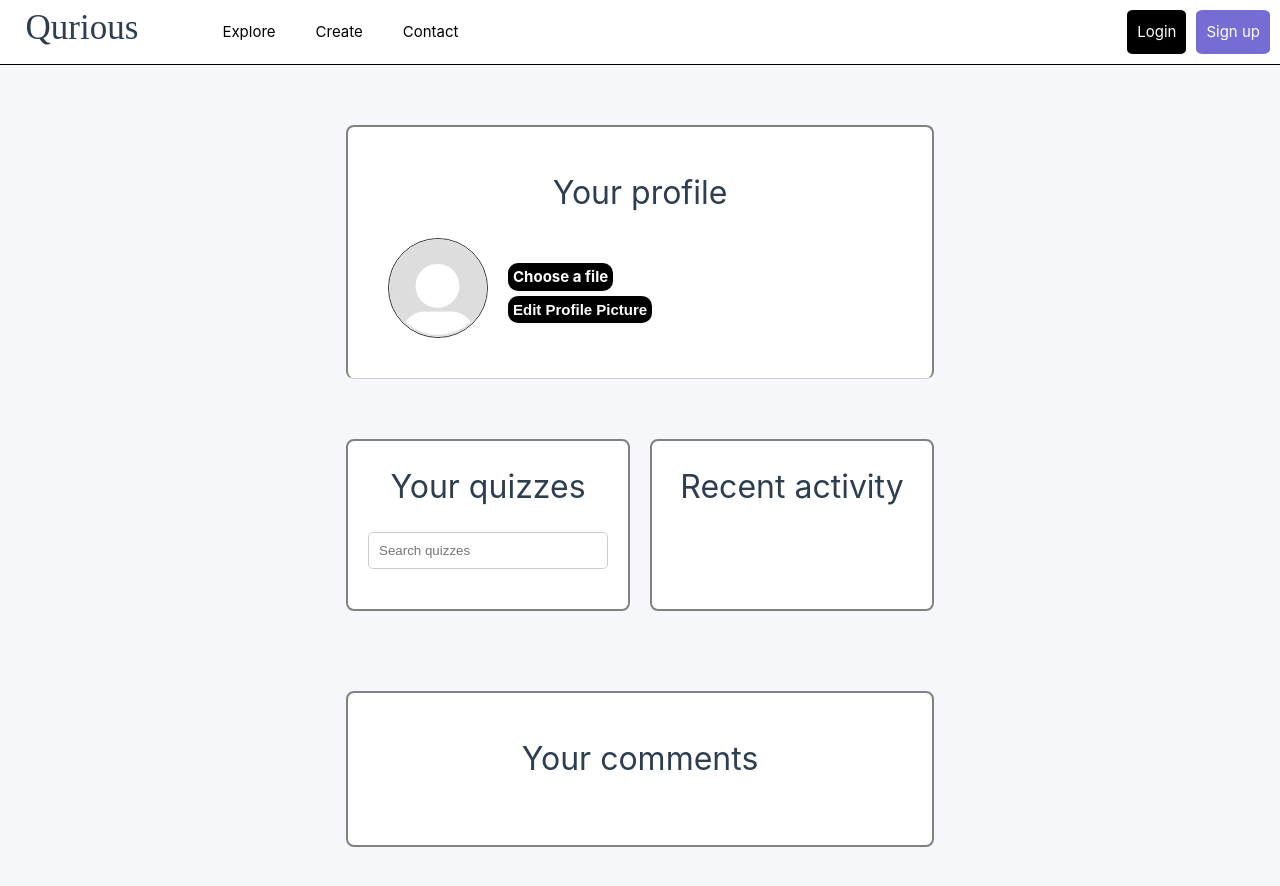
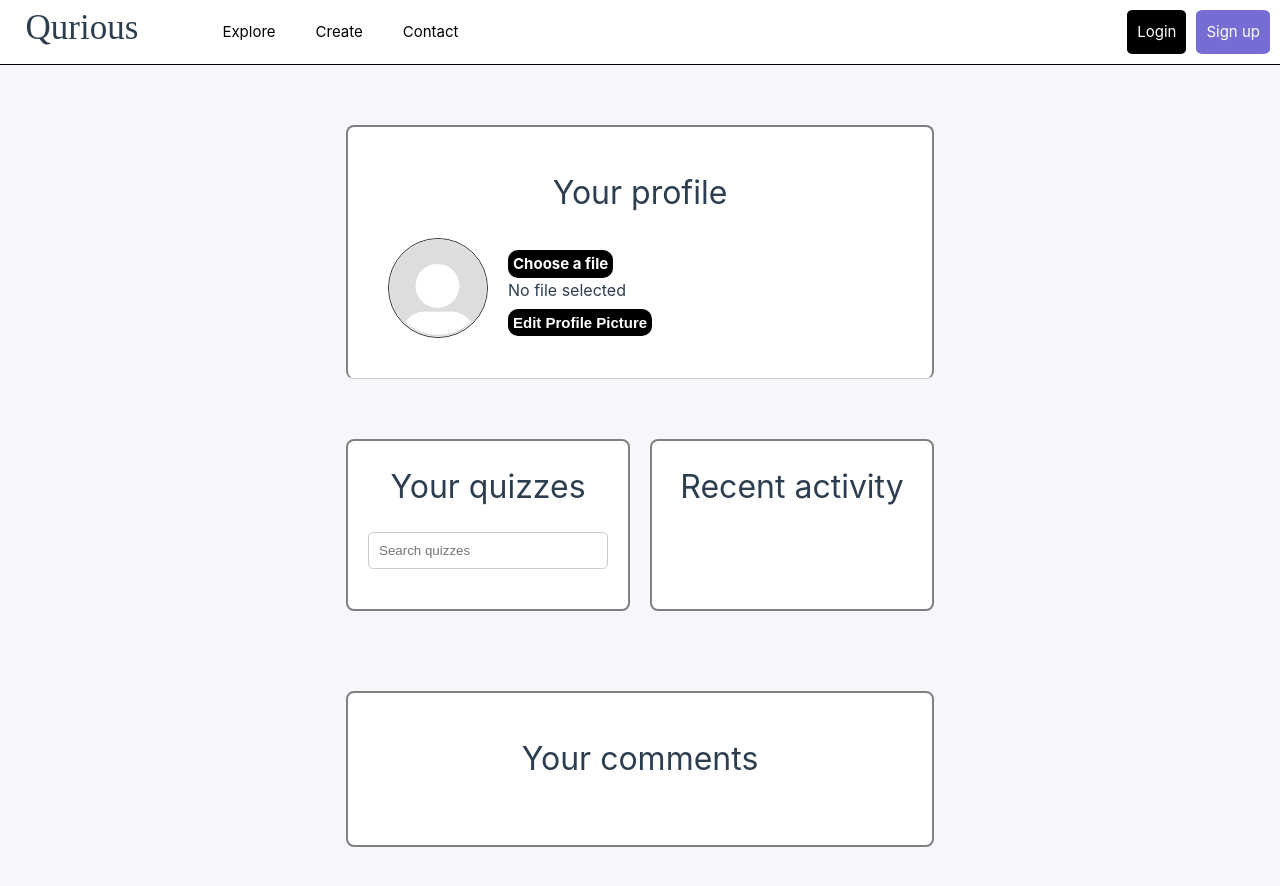
Before and after one commit to EmilJohns1/idatt2105-project-frontend, a Vue app: page /user in a window 1280 px wide. Built offline with nearby package versions, Linux system fonts and the light colour scheme; what v-calendar would draw is missing.

Commit message:
Made it more apparent which file had been selected

```diff
--- a/src/components/UserPage.vue
+++ b/src/components/UserPage.vue
@@ -19,6 +19,7 @@
               @change="validateImageSize($event)"
             />
             <label for="fileInput">Choose a file</label>
+            <p id="selected-filename">{{ fileName }}</p>
             <button @click="uploadProfilePicture" class="blackButton edit-profile-pic">Edit Profile Picture</button>
           </div>
         </div>
@@ -154,6 +155,7 @@ const quizComments = ref<{ [key: number]: Comment[] }>({}) // Define quizComment
 const fetchedQuizzes = ref<Quiz[]>([]) // Define fetchedQuizzes type
 const currentQuiz = ref<Quiz | null>(null) // Define currentQuiz type
 const defaultProfilePicture = '/default_pfp.svg.png'
+const fileName = ref('No file selected')
 
 interface Comment {
   id: number
@@ -295,6 +297,7 @@ const validateImageSize = (event: Event) => {
     } else {
       // Update the file variable with the selected file
       file.value = selectedFile
+      fileName.value = selectedFile.name
     }
   }
 }
@@ -440,6 +443,12 @@ onMounted(async () => {
   border-bottom: 1px solid #ccc;
   padding: 40px;
   margin-bottom: 20px;
+  overflow: hidden;
+}
+
+#selected-filename {
+  font-size: 16px;
+  font-family: inherit;
 }
 
 .profile-section h2 {
@@ -730,6 +739,7 @@ h3 {
   }
   .profile-section {
     padding: 3px;
+    max-width: 100vw;
   }
   .profile-picture {
     width: 75px;
```
